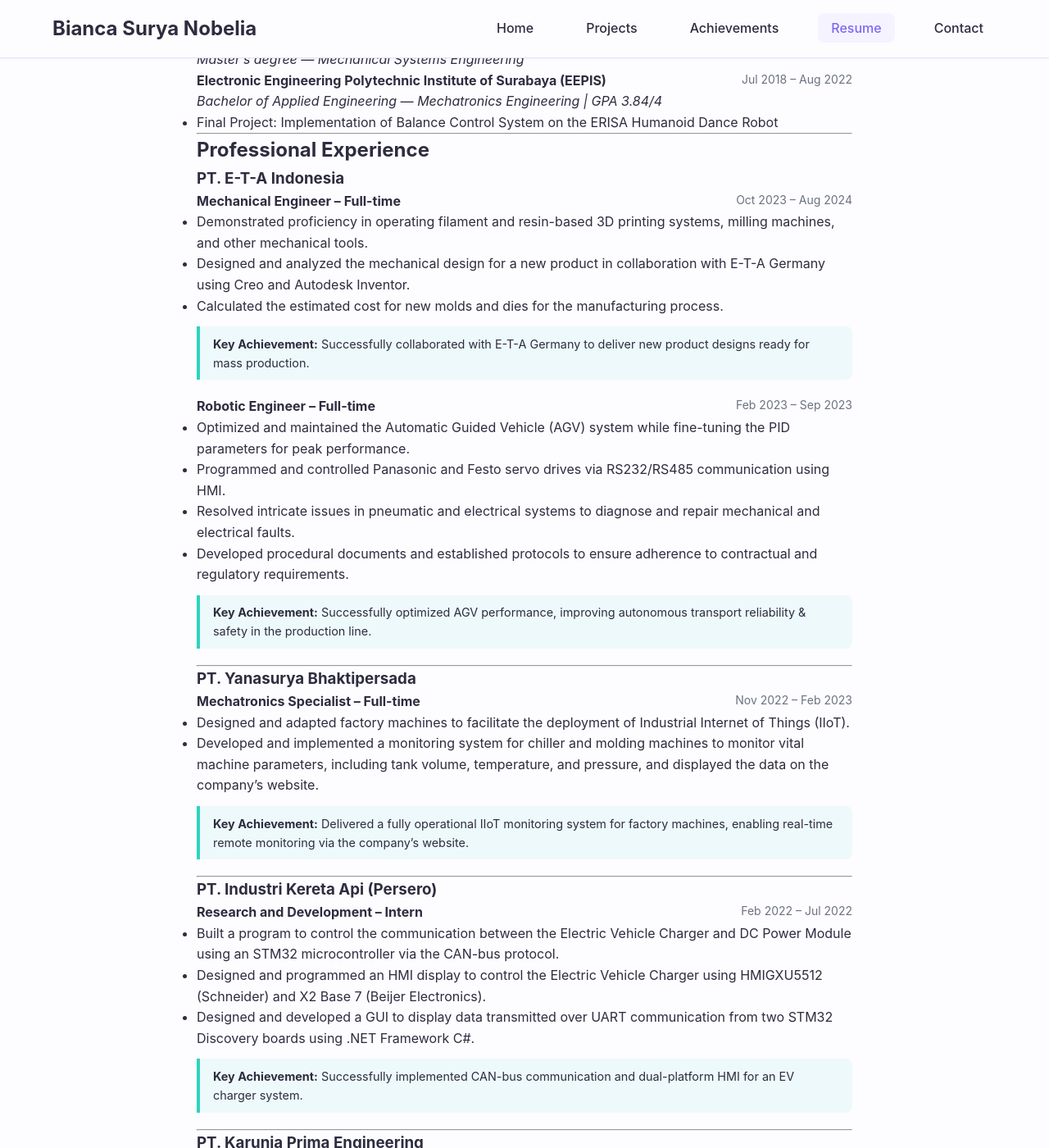
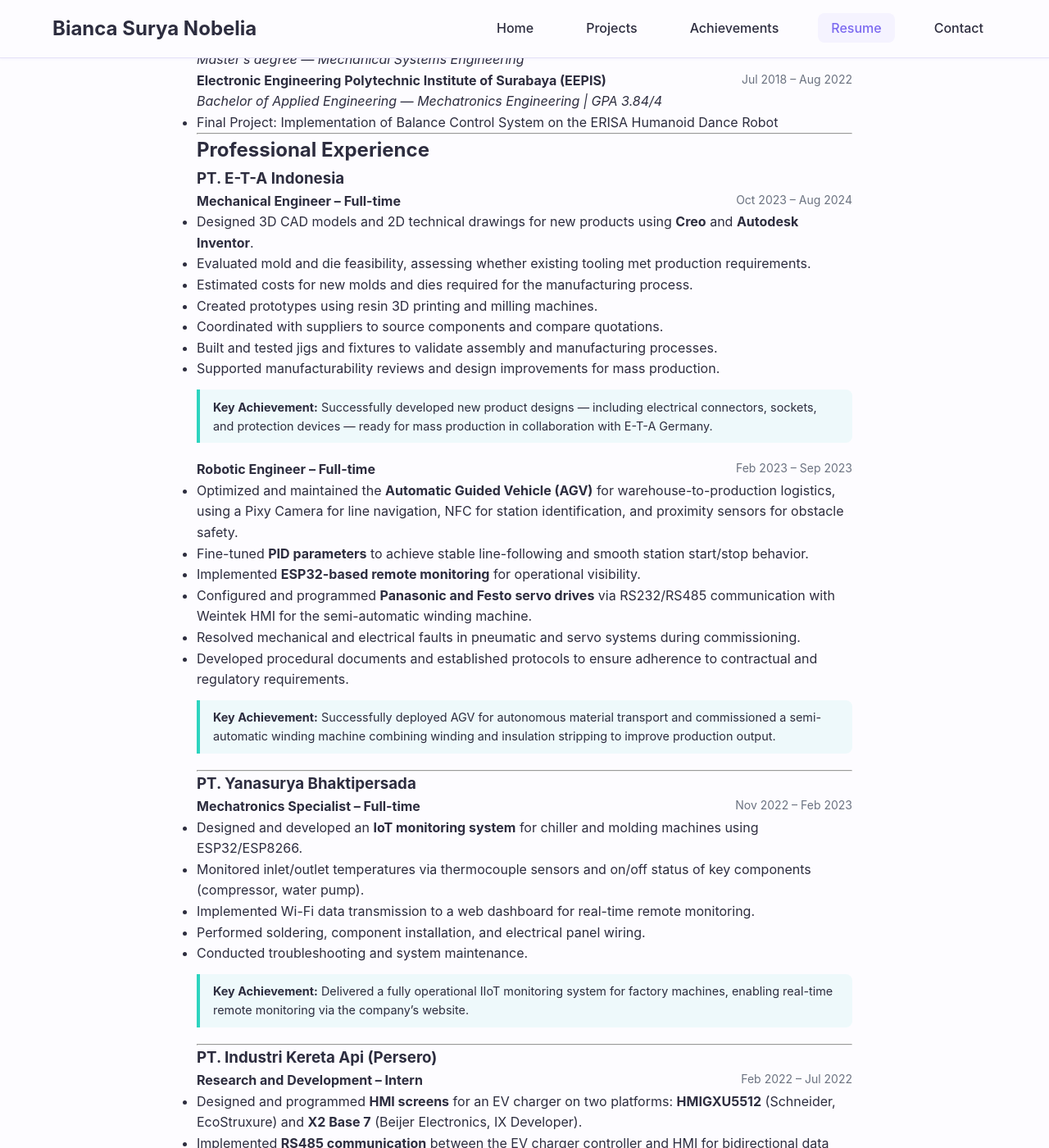
Before and after one commit to BiancaNobelia/biancanobelia.github.io, a Jekyll site: the page built from resume.md, in a window 1280 px wide and 1400 px high, scrolled down 431 px. Shown: the whole window at 82% size. Built offline with Jekyll 4.4.1, drawn with Linux system fonts in a browser that asks for light colours; some of the changed text lies outside the part shown.

Commit message:
edit resume

```diff
--- a/resume.md
+++ b/resume.md
@@ -7,7 +7,7 @@ permalink: /resume/
 
 ## Professional Summary
 
-Demonstrates a strong self-motivation and diligent work ethic, adept at performing under pressure within strict timelines, proficient in working collaboratively as a team, possesses a strong drive and enthusiasm for learning, exhibits excellent communication skills, and holds prior experience in the field of research and development. Fluent in both Bahasa and English languages.
+Demonstrates a strong self-motivation and diligent work ethic, adept at performing under pressure within strict timelines, proficient in working collaboratively as a team, possesses a strong drive and enthusiasm for learning, exhibits excellent communication skills, and holds prior experience in the field of research and development.
 
 ---
 
@@ -29,27 +29,36 @@ Demonstrates a strong self-motivation and diligent work ethic, adept at performi
 ### PT. E-T-A Indonesia
 
 **Mechanical Engineer – Full-time** <span class="resume-date">Oct 2023 – Aug 2024</span>
-- Demonstrated proficiency in operating filament and resin-based 3D printing systems, milling machines, and other mechanical tools.
-- Designed and analyzed the mechanical design for a new product in collaboration with E-T-A Germany using Creo and Autodesk Inventor.
-- Calculated the estimated cost for new molds and dies for the manufacturing process.
+- Designed 3D CAD models and 2D technical drawings for new products using **Creo** and **Autodesk Inventor**.
+- Evaluated mold and die feasibility, assessing whether existing tooling met production requirements.
+- Estimated costs for new molds and dies required for the manufacturing process.
+- Created prototypes using resin 3D printing and milling machines.
+- Coordinated with suppliers to source components and compare quotations.
+- Built and tested jigs and fixtures to validate assembly and manufacturing processes.
+- Supported manufacturability reviews and design improvements for mass production.
 
-> **Key Achievement:** Successfully collaborated with E-T-A Germany to deliver new product designs ready for mass production.
+> **Key Achievement:** Successfully developed new product designs — including electrical connectors, sockets, and protection devices — ready for mass production in collaboration with E-T-A Germany.
 
 **Robotic Engineer – Full-time** <span class="resume-date">Feb 2023 – Sep 2023</span>
-- Optimized and maintained the Automatic Guided Vehicle (AGV) system while fine-tuning the PID parameters for peak performance.
-- Programmed and controlled Panasonic and Festo servo drives via RS232/RS485 communication using HMI.
-- Resolved intricate issues in pneumatic and electrical systems to diagnose and repair mechanical and electrical faults.
+- Optimized and maintained the **Automatic Guided Vehicle (AGV)** for warehouse-to-production logistics, using a Pixy Camera for line navigation, NFC for station identification, and proximity sensors for obstacle safety.
+- Fine-tuned **PID parameters** to achieve stable line-following and smooth station start/stop behavior.
+- Implemented **ESP32-based remote monitoring** for operational visibility.
+- Configured and programmed **Panasonic and Festo servo drives** via RS232/RS485 communication with Weintek HMI for the semi-automatic winding machine.
+- Resolved mechanical and electrical faults in pneumatic and servo systems during commissioning.
 - Developed procedural documents and established protocols to ensure adherence to contractual and regulatory requirements.
 
-> **Key Achievement:** Successfully optimized AGV performance, improving autonomous transport reliability & safety in the production line.
+> **Key Achievement:** Successfully deployed AGV for autonomous material transport and commissioned a semi-automatic winding machine combining winding and insulation stripping to improve production output.
 
 ---
 
 ### PT. Yanasurya Bhaktipersada
 
 **Mechatronics Specialist – Full-time** <span class="resume-date">Nov 2022 – Feb 2023</span>
-- Designed and adapted factory machines to facilitate the deployment of Industrial Internet of Things (IIoT).
-- Developed and implemented a monitoring system for chiller and molding machines to monitor vital machine parameters, including tank volume, temperature, and pressure, and displayed the data on the company's website.
+- Designed and developed an **IoT monitoring system** for chiller and molding machines using ESP32/ESP8266.
+- Monitored inlet/outlet temperatures via thermocouple sensors and on/off status of key components (compressor, water pump).
+- Implemented Wi-Fi data transmission to a web dashboard for real-time remote monitoring.
+- Performed soldering, component installation, and electrical panel wiring.
+- Conducted troubleshooting and system maintenance.
 
 > **Key Achievement:** Delivered a fully operational IIoT monitoring system for factory machines, enabling real-time remote monitoring via the company's website.
 
@@ -58,11 +67,13 @@ Demonstrates a strong self-motivation and diligent work ethic, adept at performi
 ### PT. Industri Kereta Api (Persero)
 
 **Research and Development – Intern** <span class="resume-date">Feb 2022 – Jul 2022</span>
-- Built a program to control the communication between the Electric Vehicle Charger and DC Power Module using an STM32 microcontroller via the CAN-bus protocol.
-- Designed and programmed an HMI display to control the Electric Vehicle Charger using HMIGXU5512 (Schneider) and X2 Base 7 (Beijer Electronics).
-- Designed and developed a GUI to display data transmitted over UART communication from two STM32 Discovery boards using .NET Framework C#.
+- Designed and programmed **HMI screens** for an EV charger on two platforms: **HMIGXU5512** (Schneider, EcoStruxure) and **X2 Base 7** (Beijer Electronics, IX Developer).
+- Implemented **RS485 communication** between the EV charger controller and HMI for bidirectional data transfer.
+- Built display logic for charging process monitoring, payment method management, and fault detection.
+- Developed a **GUI using .NET Framework C#** to display UART communication data from two STM32 Discovery boards.
+- Verified bidirectional data transmission between controller and HMI.
 
-> **Key Achievement:** Successfully implemented CAN-bus communication and dual-platform HMI for an EV charger system.
+> **Key Achievement:** Successfully delivered dual-platform HMI interfaces with RS485 communication for an EV charger, covering charging monitoring, payment flow, and fault visualization.
 
 ---
 
```
Also changed, not shown: 2 other files.
